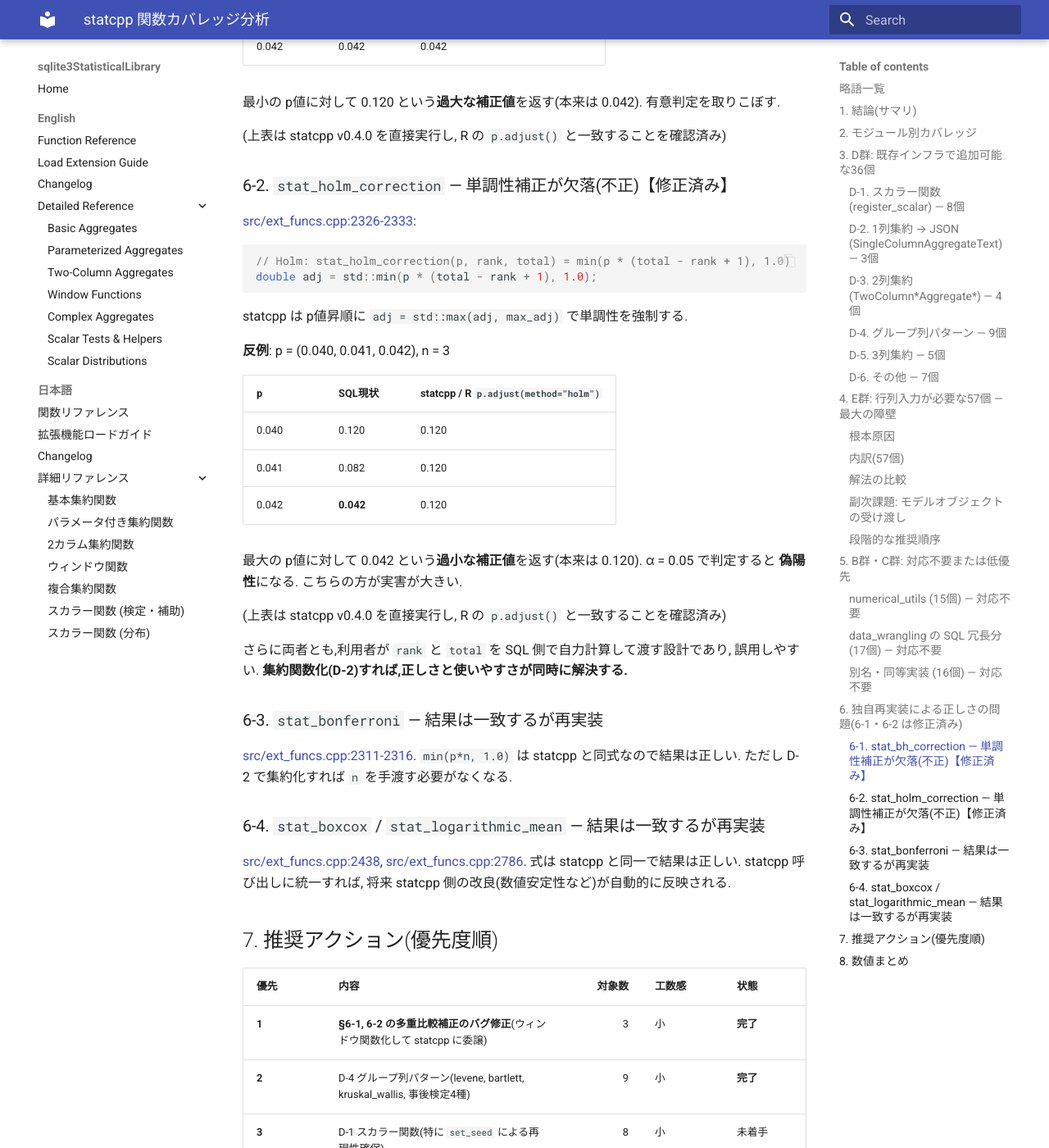
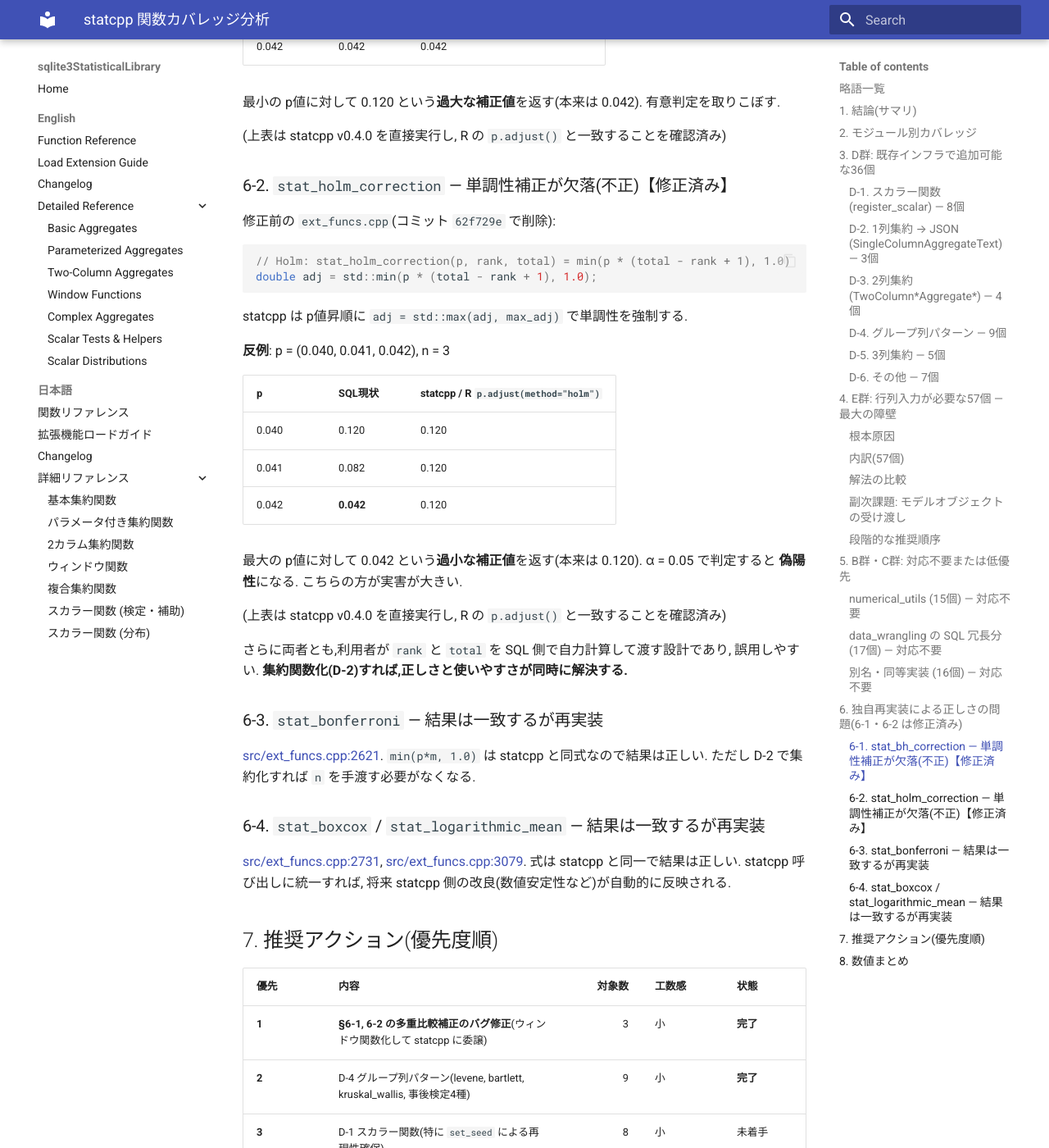
Before and after one commit to mitsuruk/sqlite3-stats, an MkDocs documentation site: the page built from doc/statcpp_coverage_analysis-ja.md, in a window 1280 px wide and 1400 px high, scrolled down 9399 px. Shown: the whole window at 82% size. Built offline with MkDocs 1.6.1 and Material for MkDocs 9.7.7, drawn with Linux system fonts in a browser that asks for light colours; some of the changed text lies outside the part shown.

````diff
--- a/doc/statcpp_coverage_analysis-ja.md
+++ b/doc/statcpp_coverage_analysis-ja.md
@@ -275,7 +275,7 @@ statcpp 内部の数値計算ヘルパであり,SQL から使う意味が薄い.
 
 ### 6-1. `stat_bh_correction` — 単調性補正が欠落(不正)【修正済み】
 
-[src/ext_funcs.cpp:2317-2327](src/ext_funcs.cpp#L2317-L2327):
+修正前の `ext_funcs.cpp`(コミット `62f729e` で削除):
 
 ```cpp
 // BH: stat_bh_correction(p, rank, total) = min(p * total / rank, 1.0)
@@ -301,7 +301,7 @@ statcpp の `benjamini_hochberg_correction` は p値降順に走査して
 
 ### 6-2. `stat_holm_correction` — 単調性補正が欠落(不正)【修正済み】
 
-[src/ext_funcs.cpp:2326-2333](src/ext_funcs.cpp#L2326-L2333):
+修正前の `ext_funcs.cpp`(コミット `62f729e` で削除):
 
 ```cpp
 // Holm: stat_holm_correction(p, rank, total) = min(p * (total - rank + 1), 1.0)
@@ -328,13 +328,13 @@ statcpp は p値昇順に `adj = std::max(adj, max_adj)` で単調性を強制
 
 ### 6-3. `stat_bonferroni` — 結果は一致するが再実装
 
-[src/ext_funcs.cpp:2311-2316](src/ext_funcs.cpp#L2311-L2316). `min(p*n, 1.0)` は
+[src/ext_funcs.cpp:2621](../src/ext_funcs.cpp#L2621). `min(p*m, 1.0)` は
 statcpp と同式なので結果は正しい. ただし D-2 で集約化すれば `n` を手渡す必要がなくなる.
 
 ### 6-4. `stat_boxcox` / `stat_logarithmic_mean` — 結果は一致するが再実装
 
-[src/ext_funcs.cpp:2438](src/ext_funcs.cpp#L2438),
-[src/ext_funcs.cpp:2786](src/ext_funcs.cpp#L2786).
+[src/ext_funcs.cpp:2731](../src/ext_funcs.cpp#L2731),
+[src/ext_funcs.cpp:3079](../src/ext_funcs.cpp#L3079).
 式は statcpp と同一で結果は正しい. statcpp 呼び出しに統一すれば,
 将来 statcpp 側の改良(数値安定性など)が自動的に反映される.
 
````
Also changed, not shown: doc/function_reference.md (+4 -4 lines).
